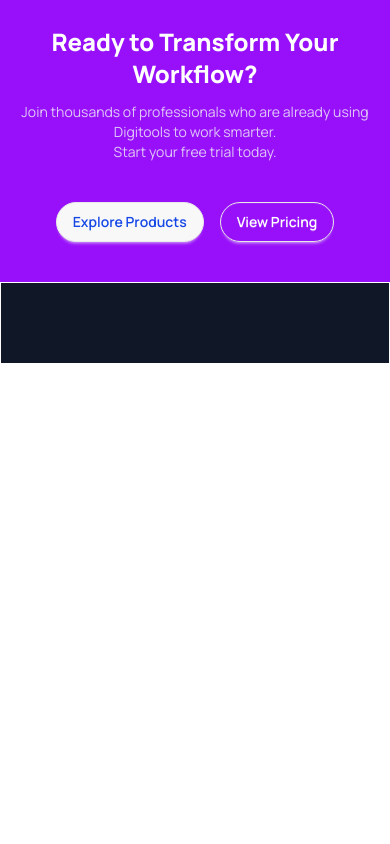
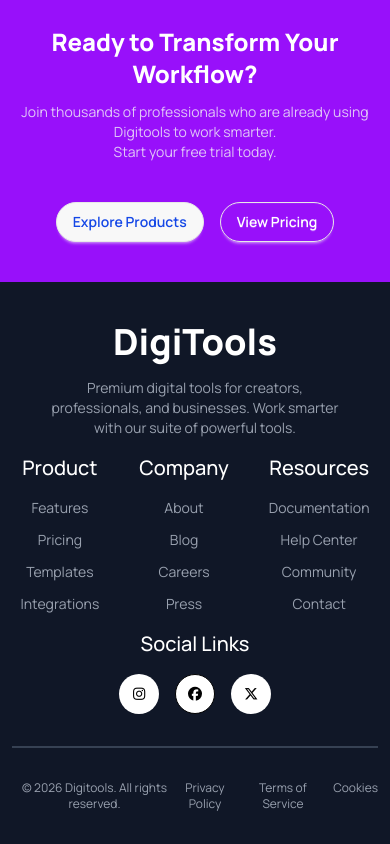
Before and after one commit to shoyon-at-git/B13-Assignment-6, a React (Vite) app: page / in a window 390 px wide. Shown: the part 7736-8580 px from the top of the page. Before the commit the page ends 8100 px from the top, so only its background shows below. Built offline with nearby package versions, Linux system fonts and the light colour scheme.

Commit message:
Added fully responsive footer

```diff
--- a/index.html
+++ b/index.html
@@ -8,6 +8,7 @@
   <link rel="preconnect" href="https://fonts.googleapis.com">
   <link rel="preconnect" href="https://fonts.gstatic.com" crossorigin>
   <link href="https://fonts.googleapis.com/css2?family=Manrope:wght@200..800&display=swap" rel="stylesheet">
+  <link rel="stylesheet" href="https://cdnjs.cloudflare.com/ajax/libs/font-awesome/7.0.1/css/all.min.css" integrity="sha512-2SwdPD6INVrV/lHTZbO2nodKhrnDdJK9/kg2XD1r9uGqPo1cUbujc+IYdlYdEErWNu69gVcYgdxlmVmzTWnetw==" crossorigin="anonymous" referrerpolicy="no-referrer" />
   <title>DigiTools-platform</title>
 </head>
 
--- a/src/App.jsx
+++ b/src/App.jsx
@@ -8,6 +8,7 @@
 import Plans from "./assets/components/price-plans/Plans";
 import Testimonial from "./assets/components/testimonial/Testimonial";
 import { ToastContainer } from "react-toastify";
+import Footer from "./assets/components/footer/Footer";
 
 const fetchToolsData = async () => {
     const res = await fetch("/data/tools-data/toolsData.json");
@@ -55,10 +56,12 @@
                 <section id="testimonial" className=" py-10 lg:py-30 text-center bg-purple-600">
                     <Testimonial></Testimonial>
                 </section>
-                <section id="faq" className=" py-10 lg:py-30 text-center bg-[#101727] border border-white">
-                    <></>
+            </main>
+            <footer>
+                <section id="faq" className=" pt-10 lg:pt-30 px-3 lg:px-50 text-center text-gray-400 bg-[#101727] pb-8" >
+                    <Footer></Footer>
                 </section>
-            </main>
+            </footer>
 
 
             <ToastContainer></ToastContainer>
--- /dev/null
+++ b/src/assets/components/footer/Footer.jsx
@@ -0,0 +1,107 @@
+import React from "react";
+
+const Footer = () => {
+    return (
+        <div className="text-center md:text-left ">
+            <div className="flex flex-col md:flex-row justify-center lg:justify-between items-center md:items-start gap-4 text-sm">
+                <div className="space-y-4">
+                    <h1 className="text-4xl font-extrabold text-white">DigiTools</h1>
+                    <p>
+                        Premium digital tools for creators, <br></br>professionals, and businesses. Work smarter
+                        <br></br>with our suite of powerful tools.
+                    </p>
+                </div>
+                <div className="flex gap-10">
+                    <div>
+                        <h1 className="text-white font-medium text-xl mb-4">Product</h1>
+                        <ul className="space-y-3">
+                            <li>
+                                <a href="">Features</a>
+                            </li>
+                            <li>
+                                <a href="">Pricing</a>
+                            </li>
+                            <li>
+                                <a href="">Templates</a>
+                            </li>
+                            <li>
+                                <a href="">Integrations</a>
+                            </li>
+                        </ul>
+                    </div>
+                    <div>
+                        <h1 className="text-white font-medium text-xl mb-4">Company</h1>
+                        <ul className="space-y-3">
+                            <li>
+                                <a href="">About</a>
+                            </li>
+                            <li>
+                                <a href="">Blog</a>
+                            </li>
+                            <li>
+                                <a href="">Careers</a>
+                            </li>
+                            <li>
+                                <a href="">Press</a>
+                            </li>
+                        </ul>
+                    </div>
+                    <div>
+                        <h1 className="text-white font-medium text-xl mb-4">Resources</h1>
+                        <ul className="space-y-3">
+                            <li>
+                                <a href="">Documentation</a>
+                            </li>
+                            <li>
+                                <a href="">Help Center</a>
+                            </li>
+                            <li>
+                                <a href="">Community</a>
+                            </li>
+                            <li>
+                                <a href="">Contact</a>
+                            </li>
+                        </ul>
+                    </div>
+                </div>
+                <div className="text-black">
+                    <h1 className="text-white font-medium text-xl mb-4">Social Links</h1>
+                    <div className="flex gap-4">
+                        <div className="h-10 w-10 bg-white flex justify-center items-center rounded-full">
+                            <a href="">
+                                <i class="fa-brands fa-instagram"></i>
+                            </a>
+                        </div>
+                        <div className="h-10 w-10 bg-white flex justify-center items-center rounded-full border">
+                            <a className="" href="">
+                                <i class="fa-brands fa-facebook"></i>
+                            </a>
+                        </div>
+                        <div className="h-10 w-10 bg-white flex justify-center items-center rounded-full">
+                            <a href="">
+                                <i class="fa-brands fa-x-twitter"></i>
+                            </a>
+                        </div>
+                    </div>
+                </div>
+            </div>
+            <div className="border-t-2 border-gray-700 mt-8 md:mt-20 mb-8"></div>
+            <div className="flex justify-between text-xs">
+                <p>© 2026 Digitools. All rights reserved.</p>
+                <ul className="flex gap-4">
+                    <li>
+                        <a href="">Privacy Policy</a>
+                    </li>
+                    <li>
+                        <a href="">Terms of Service</a>
+                    </li>
+                    <li>
+                        <a href="">Cookies</a>
+                    </li>
+                </ul>
+            </div>
+        </div>
+    );
+};
+
+export default Footer;
```
